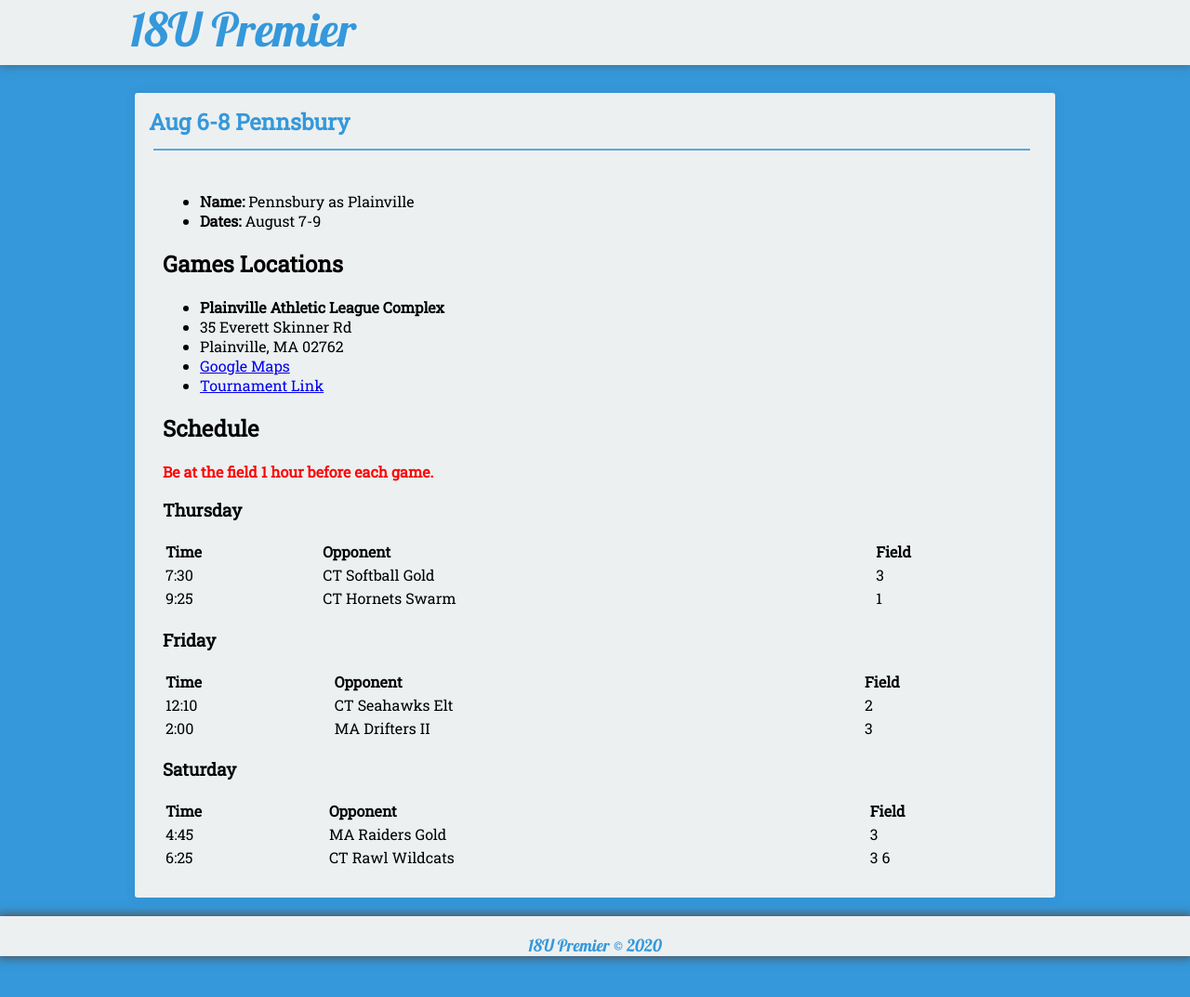
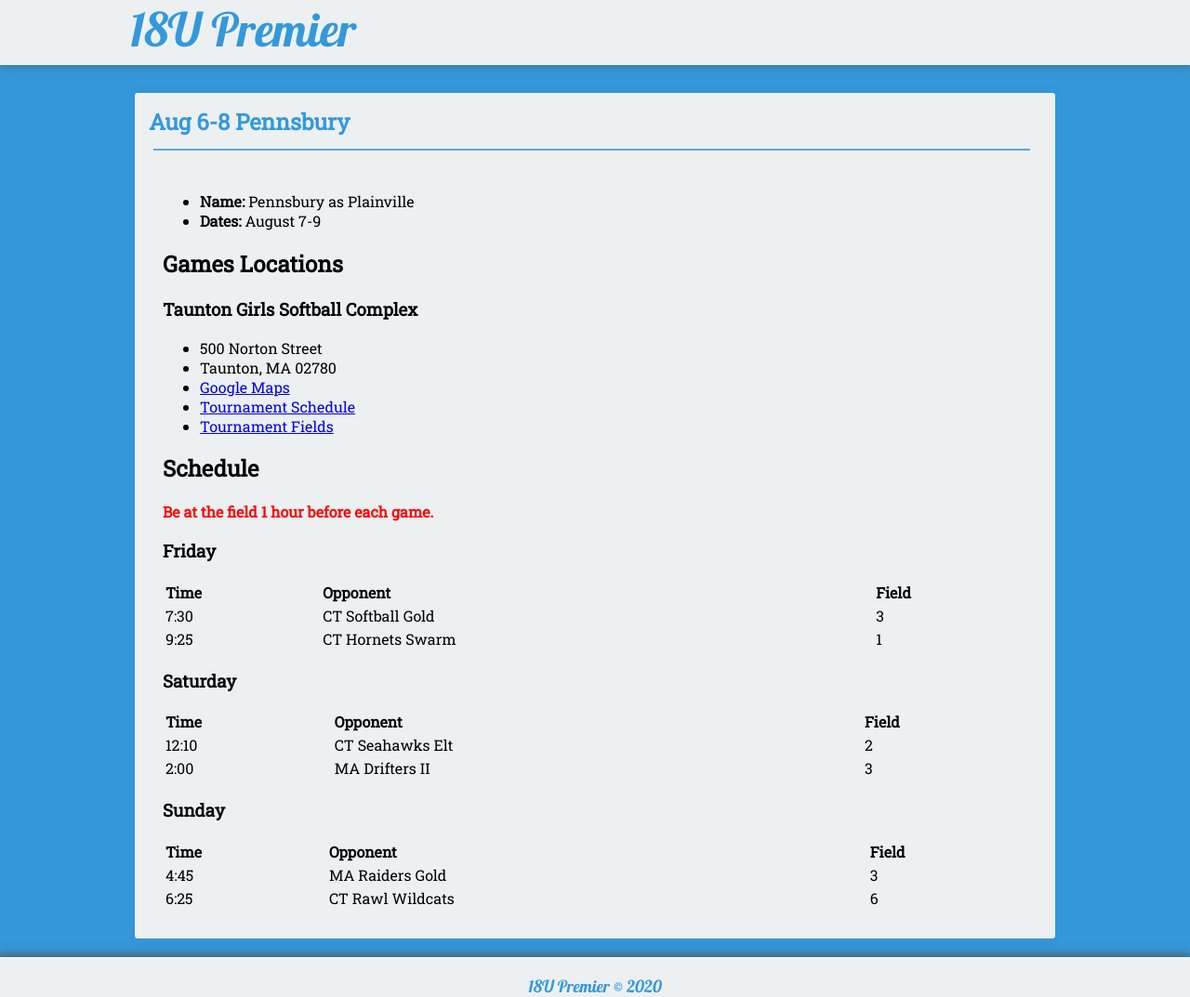
Before and after one commit to seanmerrow/ecf, a Jekyll site: the page built from _posts/2019-07-05-Aug-6-Penns.md, in a window 1280 px wide. Shown: the whole page at 93% size. Built offline with Jekyll 4.4.1, drawn with Linux system fonts in a browser that asks for light colours; nearby versions of some CDN libraries.

Commit message:
Update 2019-07-05-Aug-6-Penns.md

```diff
--- a/_posts/2019-07-05-Aug-6-Penns.md
+++ b/_posts/2019-07-05-Aug-6-Penns.md
@@ -12,32 +12,33 @@ category:
 * **Dates:** August 7-9
 
 ## Games Locations
-* **Plainville Athletic League Complex**
-* 35 Everett Skinner Rd
-* Plainville, MA 02762
-* [Google Maps](https://goo.gl/maps/bdwtaV1PchfHwxkK9)
-* [Tournament Link](http://pennsburyinvitational.com/game-schedules/)
+### Taunton Girls Softball Complex
+* 500 Norton Street
+* Taunton, MA 02780
+* [Google Maps](https://goo.gl/maps/wY14hrCz5qfZh25b9)
+* [Tournament Schedule](http://pennsburyinvitational.com/game-schedules/)
+* [Tournament Fields](http://pennsburyinvitational.com/tournament-fields/)
 
 ## Schedule
 **<span style="color:red">Be at the field 1 hour before each game.</span>**
 
-### Thursday
+### Friday
 
 | Time     | Opponent       | Field |
 |:---      |:---            |:---   |
 | 7:30      | CT Softball Gold  |3    |
 | 9:25      | CT Hornets Swarm  |1    |
 
-### Friday
+### Saturday
 
 | Time     | Opponent       | Field |
 |:---      |:---            |:---   |
 | 12:10      | CT Seahawks Elt  |2    |
 | 2:00      | MA Drifters II  |3    |
 
-### Saturday
+### Sunday
 
 | Time     | Opponent       | Field |
 |:---      |:---            |:---   |
 | 4:45      | MA Raiders Gold  |3    |
-| 6:25      | CT Rawl Wildcats  |3 6  |
+| 6:25      | CT Rawl Wildcats  |6  |
```
